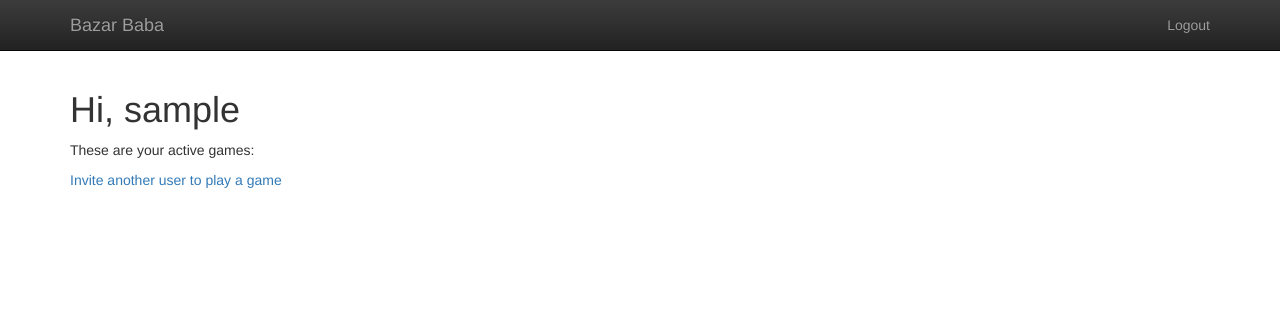
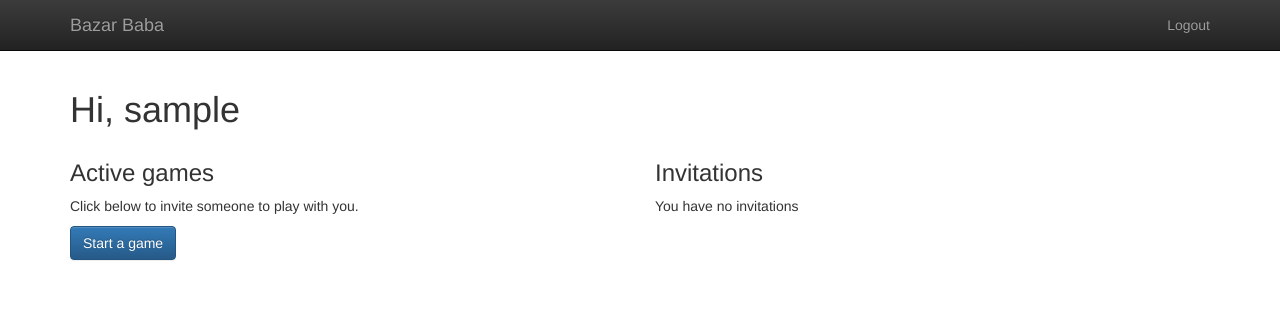
Before and after one commit to rakib06/django_tictactoe, a Django app: page /player/home in a window 1280 px wide. Shown: the top 311 px of the page. Run offline with Django 3.2, Linux system fonts and the light colour scheme; the visitor is signed in with stand-in values (Sample User, id 1); data that the repository does not hold is empty; some libraries are stand-ins or nearby versions.

Commit message:
accepting invitations

```diff
--- a/player/urls.py
+++ b/player/urls.py
@@ -1,5 +1,5 @@
 from django.conf.urls import url
-from .views import home, new_invitation
+from .views import home, new_invitation, accept_invitation
 from django.contrib.auth.views import LoginView, LogoutView
 
 
@@ -17,5 +17,8 @@ urlpatterns = [
 
     url(r'new_invitation$', new_invitation, name="player_new_invitation"),
 
+    url(r'accept_invitation/(?P<id>\d+)/$', accept_invitation,
+    name="player_accept_invitation")
+
 
 ]
--- a/player/views.py
+++ b/player/views.py
@@ -1,4 +1,4 @@
-from django.shortcuts import render, redirect
+from django.shortcuts import render, redirect, get_object_or_404
 from gameplay.models import Game
 from django.contrib.auth.decorators import login_required
 
@@ -6,20 +6,23 @@ from .forms import InvitationForm
 
 from .models import Invitation
 
+from django.core.exceptions import PermissionDenied
+
 @login_required
 def home(request):
     my_games = Game.objects.games_for_user(request.user)
     active_games = my_games.active()
     draw_games = my_games.draw()
-
+    invitations = request.user.invitations_received.all()
     return render(request, "player/home.html",
-    {'games': active_games, 'draw_games': draw_games } )
+    {'games': active_games,
+    'draw_games': draw_games,
+    'invitations': invitations } )
 
     #return render (request, 'player/home.html',
     #{ 'ngames': Game.objects.count()})
 
 @login_required
-
 def new_invitation(request):
     if request.method == "POST":
         invitation = Invitation(from_user=request.user)
@@ -31,3 +34,21 @@ def new_invitation(request):
         form = InvitationForm()
         return render(request, "player/new_invitation_form.html",
         {'form': form})
+
+@login_required
+def accept_invitation(request, id):
+    invitation = get_object_or_404(Invitation, pk=id)
+    if not request.user == invitation.to_user:
+        raise PermissionDenied
+    if request.method == 'POST':
+        if "accept" in request.POST:
+            game = Game.objects.create(
+            first_player = invitation.to_user,
+            second_player = invitation.from_user
+            )
+            invitation.delete()
+            return redirect('player_home')
+    else:
+        return render(request,
+        "player/accept_invitation_form.html",
+        {'invitation': invitation})
--- a/templates/player/home.html
+++ b/templates/player/home.html
@@ -2,14 +2,39 @@
 
 {% block content %}
     <h1> Hi, {{ user.username }} </h1>
+    <div class="row">
+        <div class="col-md-6">
+            <h3> Active games</h3>
 
-    These are your active games:
-    <ul>
-        {% for g in games %}
-            <li>Game {{ g.id }}: {{ g.first_player }} vs {{ g.second_player }}</li>
-        {% endfor %}
-    </ul>
+            <ul>
+                {% for g in games %}
+                    <li>Game {{ g.id }}: {{ g.first_player }} vs {{ g.second_player }}</li>
+                {% endfor %}
+            </ul>
 
-    <a href="{% url 'player_new_invitation' %}"> Invite another user to play a game </a>
+            <p> Click below to invite someone to play with you. </p>
+            <p>
+                <a class="btn btn-primary"
+                 href="{% url 'player_new_invitation' %}"> Start a game </a>
+            </p>
+        </div>
+
+        <div class="col-md-6">
+            <h3>Invitations</h3>
+
+            {% if invitations %}
+                <div class="list-group">
+                    {% for inv in invitations %}
+                        <a class="list-group-item" href="{% url 'player_accept_invitation' id=inv.id%}">
+                            {{ inv.from_user.username }} has invited you to a game.
+                        </a>
+                    {% endfor %}
+                </div>
+            {% else %}
+                <p>You have no invitations </p>
+            {% endif %}
+
+        </div>
+    </div>
 
 {% endblock %}
```
Also changed, not shown: templates/player/accept_invitation_form.html (added, +18 -0 lines).
